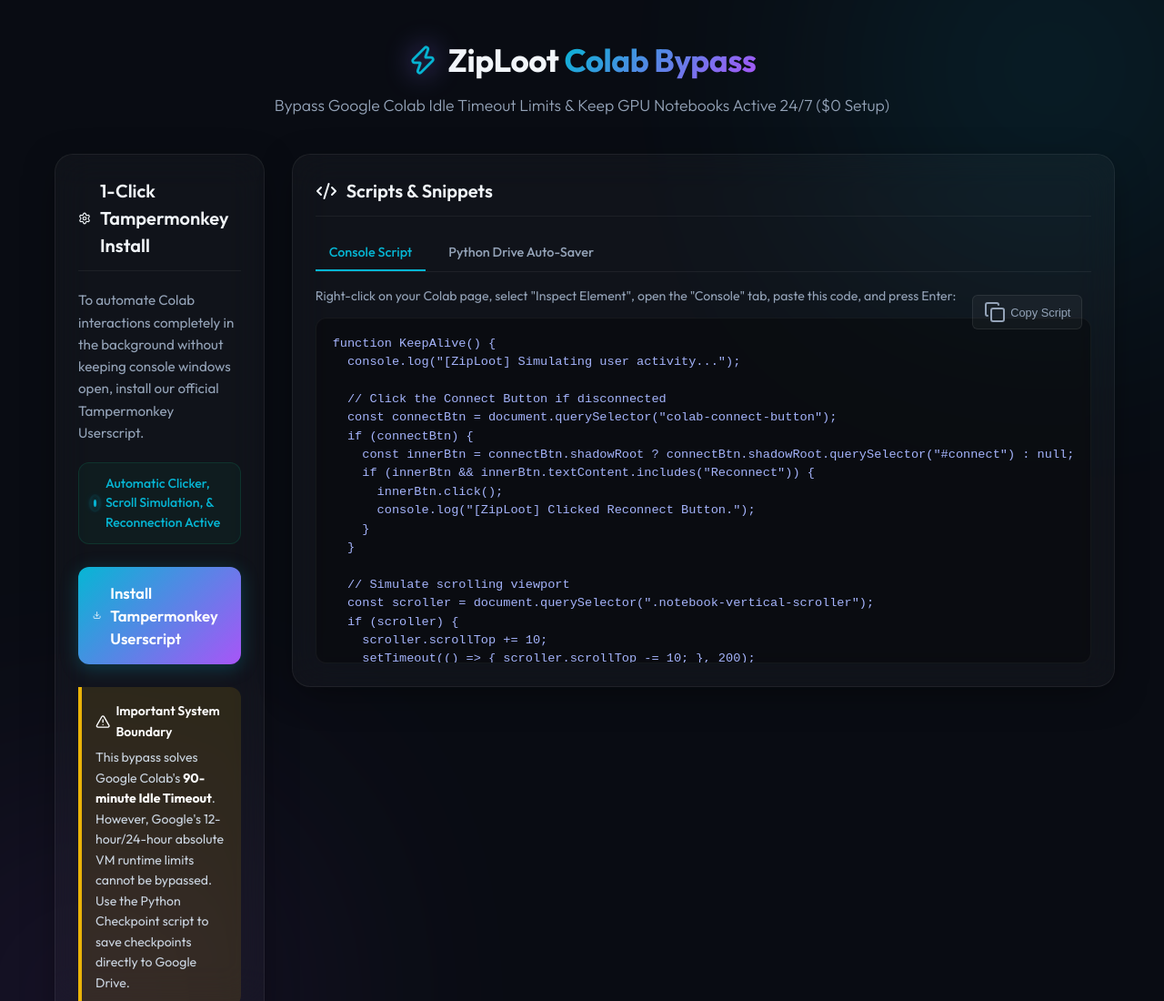
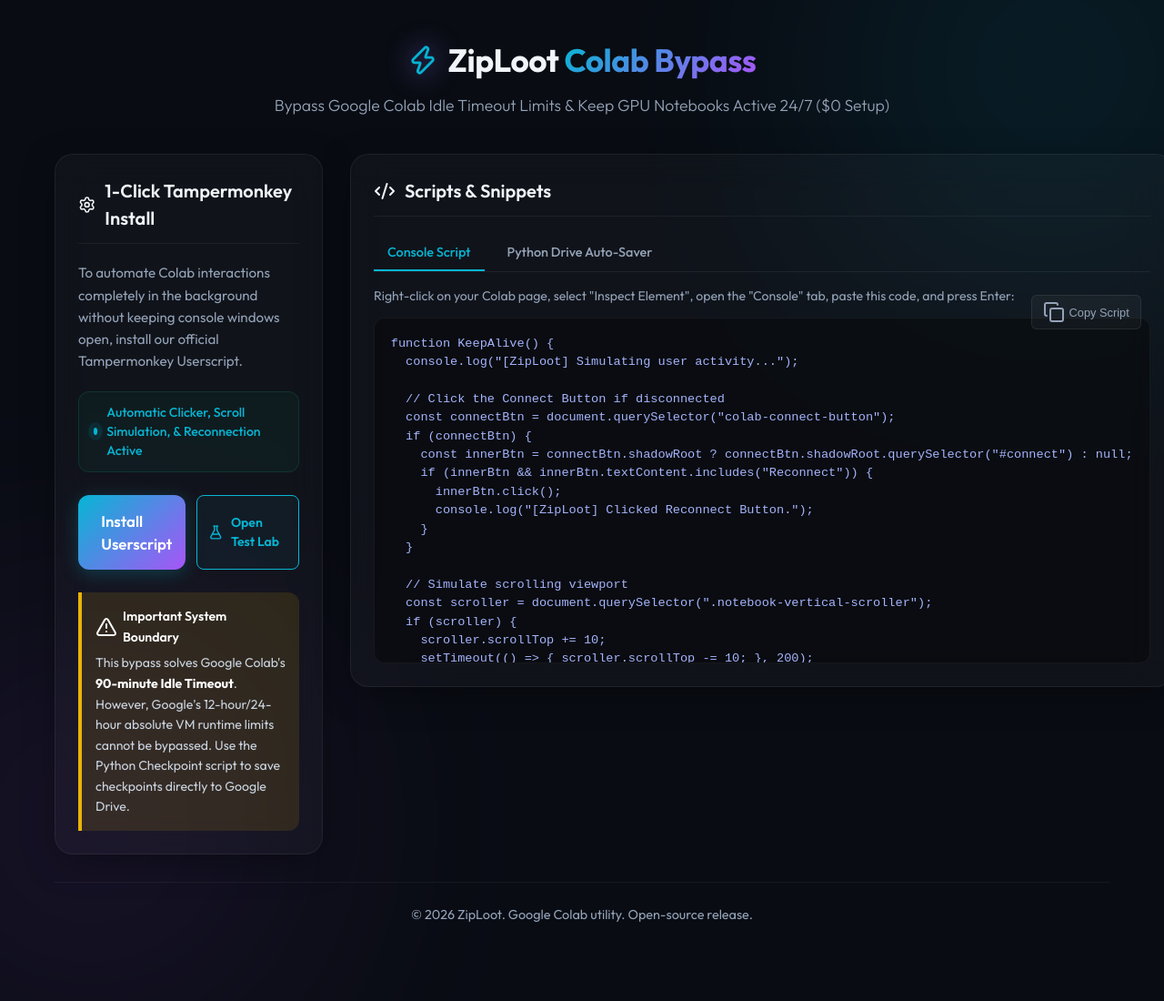
Before and after one commit to Ziploot/google-colab-keep-alive, a plain HTML site: page index.html in a window 1280 px wide. Shown: the top 1100 px of the page at 91% size. Drawn offline with nearby package versions, Linux system fonts and the light colour scheme.

Commit message:
Add Open Test Lab button to index.html gateway

```diff
--- a/index.html
+++ b/index.html
@@ -42,10 +42,14 @@
           <span>Automatic Clicker, Scroll Simulation, &amp; Reconnection Active</span>
         </div>
 
-        <div class="btn-group">
-          <a href="colab-keep-alive.user.js" class="primary-btn" target="_blank">
+        <div class="btn-group" style="display: flex; gap: 12px; margin-top: 15px;">
+          <a href="colab-keep-alive.user.js" class="primary-btn" target="_blank" style="flex: 1; text-decoration: none;">
             <i data-lucide="download" class="btn-icon"></i>
-            <span>Install Tampermonkey Userscript</span>
+            <span>Install Userscript</span>
+          </a>
+          <a href="test-lab.html" class="secondary-btn" target="_blank" style="flex: 1; border: 1px solid #06b6d4; background: rgba(6, 182, 212, 0.05); color: #06b6d4; text-decoration: none; border-radius: 8px; padding: 12px; display: flex; align-items: center; justify-content: center; gap: 8px; font-weight: 600; font-size: 14px; transition: all 0.2s; cursor: pointer;">
+            <i data-lucide="flask-conical"></i>
+            <span>Open Test Lab</span>
           </a>
         </div>
 
```
